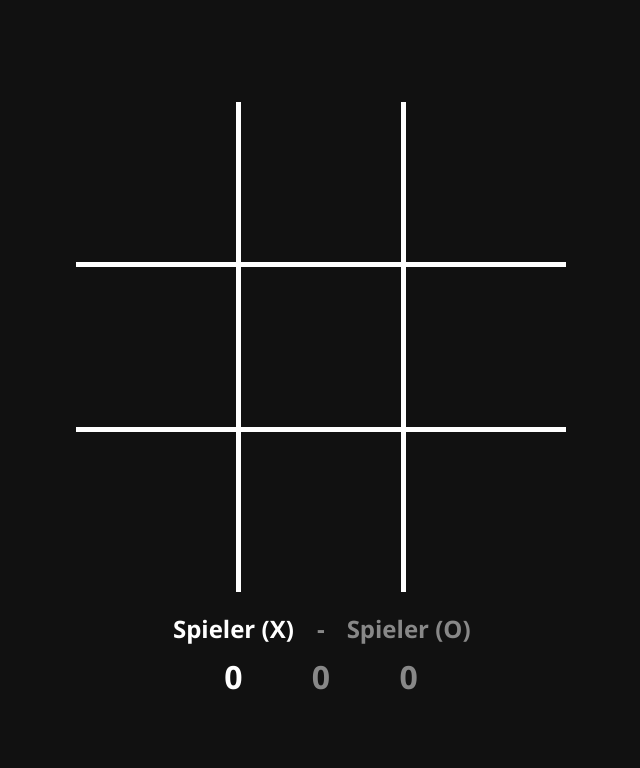
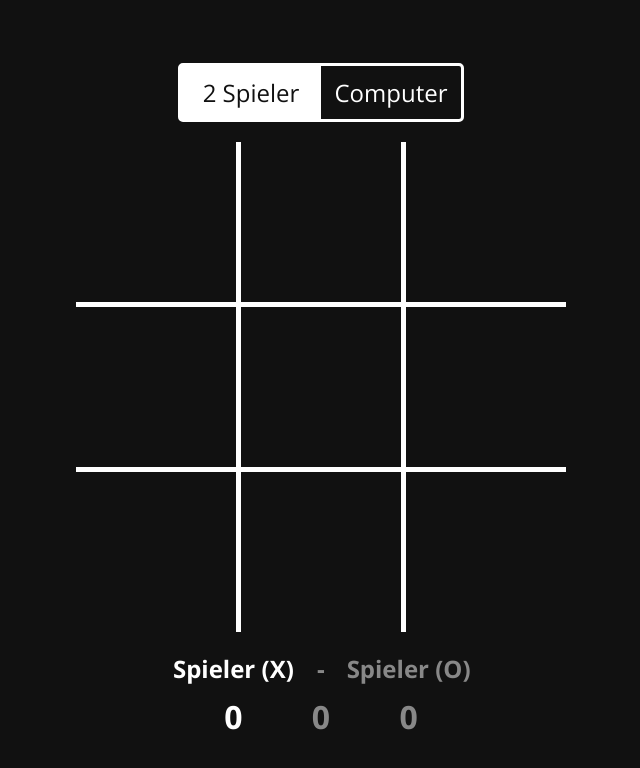
Before and after one commit to knivram/tic-tac-toe, a plain HTML site: page index.html in a window 1280 px wide. Shown: the whole page, without its empty margins (319-959 px from the left). Drawn offline with nearby package versions, Linux system fonts and the light colour scheme.

Commit message:
added buttons to switch between bot and 2 player

```diff
--- a/Player.js
+++ b/Player.js
@@ -6,7 +6,7 @@ class Player{
     winner = null
     draw = false
     numberOfGames = 0
-    isPlayingWithBot = true;
+    isPlayingWithBot = false;
     toggle(){
         if (this.currentPlayer === this.player1){
             this.currentPlayer = this.player2
@@ -23,3 +23,11 @@ class Player{
         }
     }
 }
+
+function isPlayingWithBot(state){
+    player.isPlayingWithBot = state
+    const btns = document.getElementsByClassName('linkBtn')
+    for (let i = 0; i < btns.length; i++) {
+        btns[i].classList.toggle('active')
+    }
+}
--- a/TicTacToe.css
+++ b/TicTacToe.css
@@ -18,6 +18,28 @@ body{
     justify-content: center;
     height: 100%;
     gap: 20px;
+}
+
+.linkBar{
+    display: flex;
+    flex-direction: row;
+    justify-content: center;
+    border: 3px white solid;
+    border-radius: 5px;
+}
+
+.linkBtn{
+    margin: 0;
+    font-size: 24px;
+    padding: 10px;
+    width: 120px;
+    text-align: center;
+    cursor: pointer;
+}
+
+.linkBtn.active{
+    background-color: white;
+    color: var(--black);
 }
 
 #gameInfo{
--- a/index.html
+++ b/index.html
@@ -8,6 +8,10 @@
 </head>
 <body>
 <div class="pageContent">
+    <div class="linkBar">
+        <p class="linkBtn active" onclick="isPlayingWithBot(false)">2 Spieler</p>
+        <p class="linkBtn" onclick="isPlayingWithBot(true)">Computer</p>
+    </div>
     <div id="gameField">
         <div id="gameInfo" onclick="resetGame()">
             <span id="gameInfoText">Spieler (X) hat gewonnen.</span>
```
Lines whose indentation alone changed are shown as unchanged.
